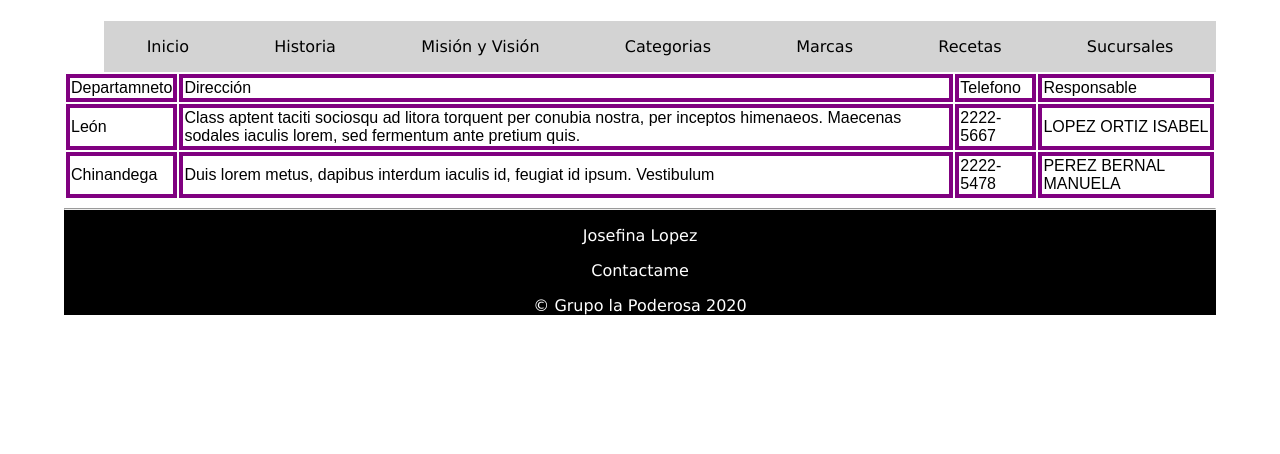
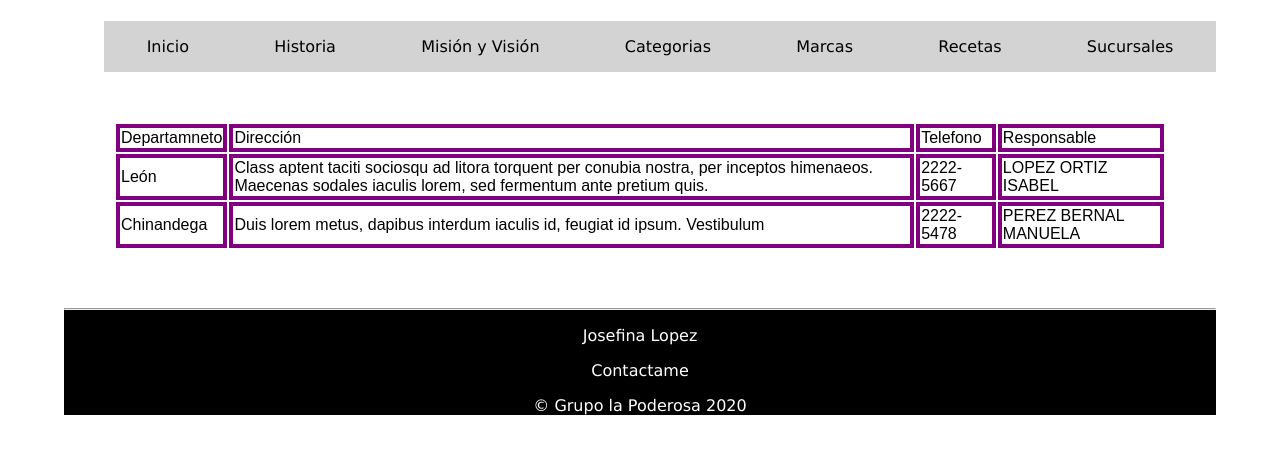
Before and after one commit to JosefinaLopez/Tarea2-Web, a plain HTML site: page sucursales.html in a window 1280 px wide. Shown: the part 268-722 px from the top of the page. Drawn offline with Linux system fonts and the light colour scheme.

Commit message:
Actualizacion de tarea

```diff
--- a/css/style.css
+++ b/css/style.css
@@ -47,6 +47,10 @@ td {
     border: 4px solid purple;
     font-family: Arial, Helvetica, sans-serif;
 }
+table{
+    padding: 50px;
+    border-radius: 30px;
+}
 /*!Estilos Adicionales*/
 img{
     border-radius: 30px;
--- a/sucursales.html
+++ b/sucursales.html
@@ -77,7 +77,7 @@
         <footer>
             <hr />
             <p>Josefina Lopez</p>
-            <a href="e-mail:JosefinaLopez5900@gmail.com">Contactame</a>
+            <a href="mailto:JosefinaLopez5900@gmail.com">Contactame</a>
             <p> &copy; Grupo la Poderosa 2020</p>
         </footer>
     </body>
```
Also changed, not shown: categorias.html (+1 -1 lines), historia.html (+1 -1 lines), index.html (+1 -1 lines), marcas.html (+1 -1 lines), mision.html (+1 -1 lines), recetas.html (+1 -1 lines).
